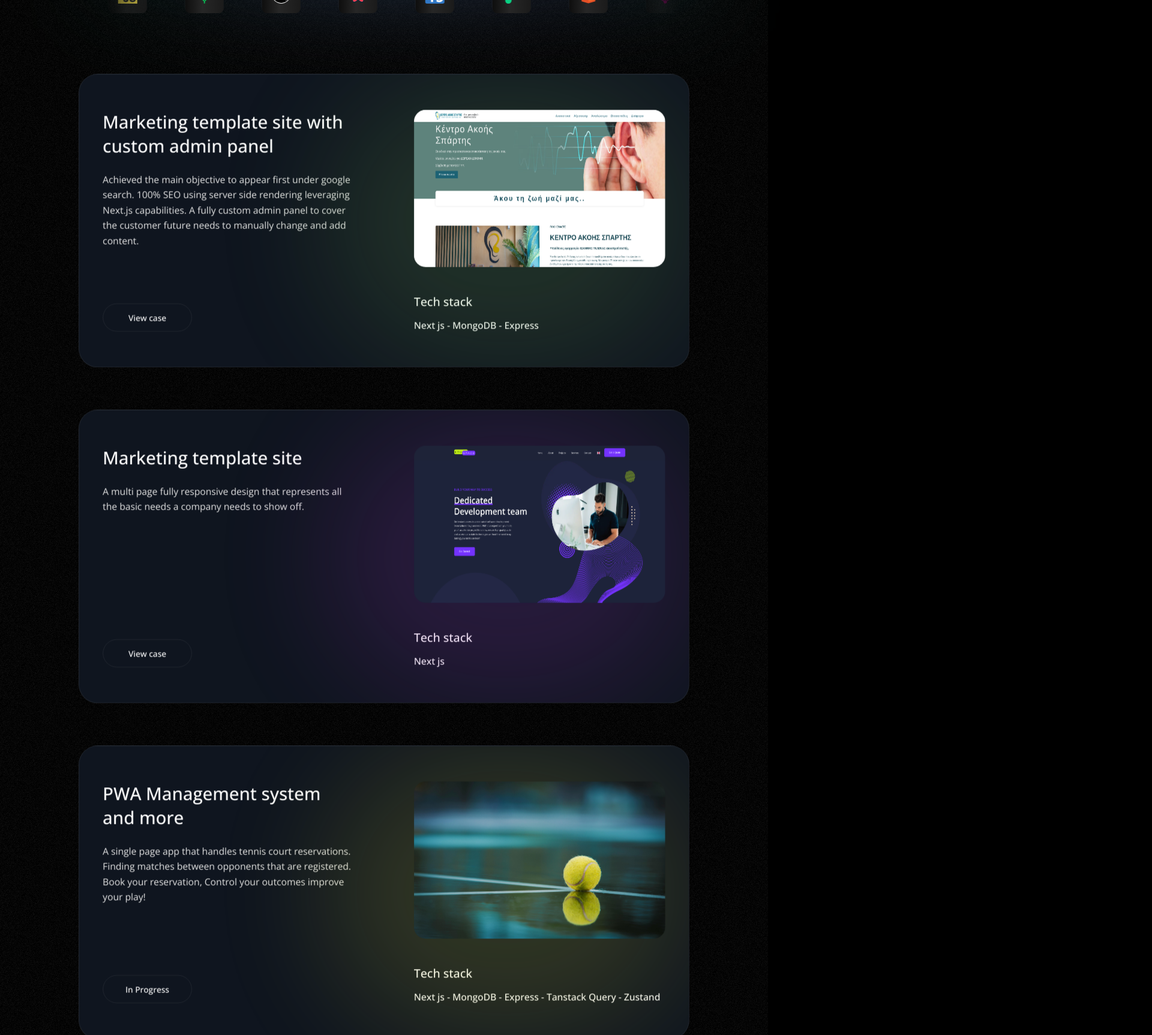
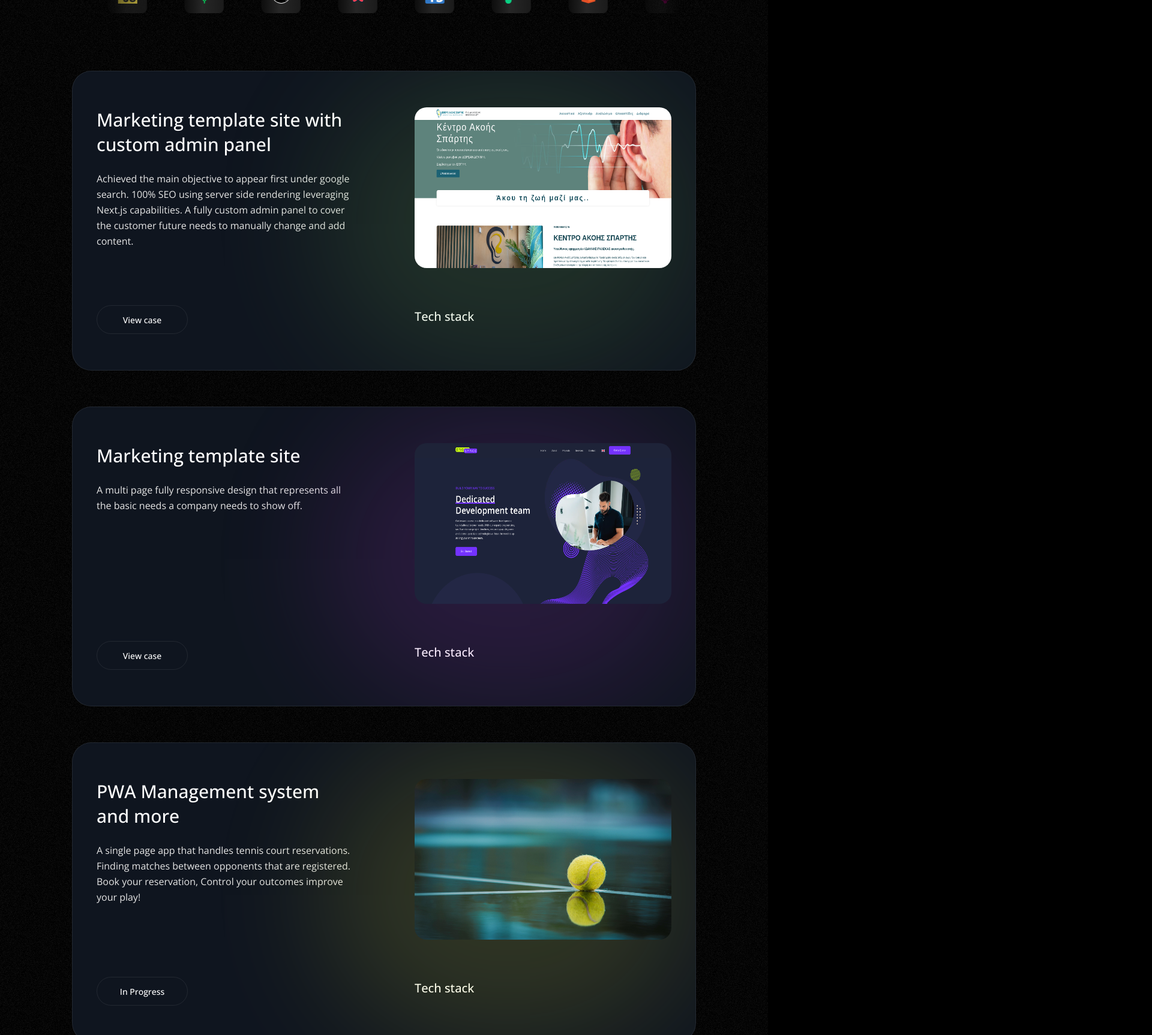
Before and after one commit to pipiskal/personal-website, a Next.js app: page / in a window 1280 px wide. Shown: the part 780-2506 px from the top of the page at 60% size, 1920 px wide, since content can reach past the window. Built offline with nearby package versions, Linux system fonts and the light colour scheme.

Commit message:
played a bit more with cards

```diff
--- a/app/components/TechSkillList/TechSkillList.module.css
+++ b/app/components/TechSkillList/TechSkillList.module.css
@@ -27,6 +27,7 @@
 
   animation: slideOpacity 1s forwards 1s;
   margin-bottom: 32px;
+  overflow: hidden;
 }
 
 .marqueeTrack {
--- a/app/page.tsx
+++ b/app/page.tsx
@@ -16,7 +16,7 @@ export default function Home() {
     <main className={styles.mainWrapper}>
       <div className={styles.blurryBackground} />
 
-      <ShapesBackground />
+      {/* <ShapesBackground /> */}
 
       <Navigation />
 
--- a/app/sections/Projects/Projects.module.css
+++ b/app/sections/Projects/Projects.module.css
@@ -1,17 +1,12 @@
 .projects {
-  /* border: 1px solid red; */
-  /* max-height: 400px; */
-  /* overflow-y: scroll; */
+  width: 100%;
   height: min-content;
   display: flex;
   flex-direction: column;
   gap: 60px;
+  margin-bottom: 64px;
 
-  width: 100%;
-
-  /* perspective: 1200px; */
-
-  margin-bottom: 64px;
+  perspective: 1200px;
 }
 
 .blurryEffect {
@@ -20,11 +15,9 @@
   top: 0;
   height: 100%;
   width: 60%;
-  /* background-color: rgba(130, 201, 94, 1); */
   border-radius: 1000px;
   opacity: 0.15;
   filter: blur(100px);
-  /* transform-style: preserve-3d; */
 }
 
 .blurryGreen {
@@ -40,7 +33,7 @@
 }
 
 .blurryRed {
-  background-color: rgb(228, 63, 63);
+  background-color: rgb(38, 80, 232);
 }
 
 .projectCard {
@@ -56,35 +49,8 @@
   border-radius: 32px;
   padding: 60px 40px;
   overflow: hidden;
-  /* transform-style: preserve-3d; */
-
-  transform: matrix3d(
-    0.97865,
-    0,
-    0,
-    0,
-    0,
-    0.97865,
-    0,
-    0,
-    0,
-    0,
-    1,
-    -0.000833333,
-    0,
-    0,
-    0,
-    1
-  );
-
-  /* perspective: 1200px; */
-  /* transform: translateZ(-160px); */
-  /* transform: scale3d(0.9, 0.9, 0.9); */
-
-  /* scale: 0.9; */
-
   scale: 1;
-  transition: all 0.4s ease;
+  transition: all 0.2s ease;
 }
 
 .infoSection {
@@ -95,6 +61,8 @@
 }
 
 .imageSection {
+  max-width: 428px;
+  width: 100%;
   display: flex;
   flex-direction: column;
   justify-content: space-between;
@@ -102,9 +70,7 @@
 
 .projectImageWrapper {
   position: relative;
-  /* max-width: 428px; */
-  /* width: 100%; */
-  width: 428px;
+  width: 100%;
   height: 268px;
   border-radius: 20px;
   overflow: hidden;
@@ -114,20 +80,14 @@
   font-size: 30px;
   font-weight: 500;
   color: white;
-  /* color: rgba(230, 230, 230); */
   margin-bottom: 24px;
 }
 
 .description {
   font-size: 16px;
   font-weight: 400;
-  /* color: rgb(179 194 203); */
   color: rgba(230, 230, 230);
-
   line-height: 26px;
-}
-
-.projectImage {
 }
 
 .viewCaseStudy {
@@ -167,3 +127,31 @@
   font-weight: 500;
   color: white;
 }
+
+/* transform: matrix3d(
+    0.97865,
+    0,
+    0,
+    0,
+    0,
+    0.97865,
+    0,
+    0,
+    0,
+    0,
+    1,
+    -0.000833333,
+    0,
+    0,
+    0,
+    1
+  ); */
+
+/* perspective: 1200px; */
+/* transform: translateZ(-160px); */
+/* transform: scale3d(0.9, 0.9, 0.9); */
+
+/* scale: 0.9; */
+
+/* color: rgb(179 194 203); */
+/* color: rgba(230, 230, 230); */
--- a/app/sections/Projects/Projects.tsx
+++ b/app/sections/Projects/Projects.tsx
@@ -6,58 +6,50 @@ import styles from "./Projects.module.css";
 import Link from "next/link";
 
 const Projects = (): JSX.Element => {
-  const firstBox = useRef(null);
-  const secondBox = useRef(null);
-  const thirdBox = useRef(null);
-  const fourthBox = useRef(null);
+  // const handleScroll = (cards: any, stickyOffset, maxScale) => {
+  //   cards.forEach((card, index) => {
+  //     const cardRect = card.getBoundingClientRect();
+  //     const cardTop = cardRect.top; // Distance from the top of the viewport
 
-  //   useEffect(() => {
-  //     const scrollY = window?.scrollY;
-  //     const projectWrapper =
-  //       document.getElementById("projectsWrapper")?.scrollTop;
+  //     console.log("cardTop", cardTop, "index", index);
 
-  //     console.log("scrollY", scrollY);
-  //     console.log("projectWrapper", projectWrapper);
-  //   }, []);
+  //     // Check if the card has reached the sticky position
+  //     if (cardTop > stickyOffset) {
+  //       const scale = Math.max(1 - cardTop * 0.0001, 0.85);
 
-  // console.log("firstBox", firstBox.current?.scrollTop);
+  //       card.style.transform = `scale(${scale})`;
+  //     }
+  //     // else {
+  //     //   // Reset the scale if the card is not at the sticky position
+  //     //   card.style.transform = "scale(1)";
+  //     // }
 
-  // const handleScroll = (element: any) => {
-  //   const position = window.pageYOffset;
-  //   console.log("position", position);
-
-  //   if (position > 800 && position < 1300) {
-  //     firstBox.current?.setAttribute(
-  //       "style",
-  //       `scale : ${1 - position / 10000}`
-  //     );
-  //   }
-
-  //   if (position > 1300 && position < 1800) {
-  //     secondBox.current?.setAttribute(
-  //       "style",
-  //       `scale : ${1 - position / 40000}`
-  //     );
-  //   }
-
-  //   if (position > 1800 && position < 2000) {
-  //     thirdBox.current?.setAttribute(
-  //       "style",
-  //       `scale : ${1 - position * 0.00002}`
-  //     );
-  //   }
-
-  //   // if (position > 2300 && position < 2300) {
-  //   //   thirdBox.current?.setAttribute("style", `scale : ${1 - position / 8000}`);
-  //   // }
+  //     // Enable scaling for the next card only if the current card has reached the sticky position
+  //     // if (index < cards.length - 1) {
+  //     //   const nextCard = cards[index + 1];
+  //     //   const nextCardRect = nextCard.getBoundingClientRect();
+  //     //   if (cardTop <= stickyOffset && nextCardRect.top > stickyOffset) {
+  //     //     nextCard.style.position = "sticky";
+  //     //     nextCard.style.top = `${stickyOffset}px`;
+  //     //   }
+  //     // }
+  //   });
   // };
 
   // useEffect(() => {
-  //   window.addEventListener("scroll", handleScroll, { passive: true });
-  //   // const takis2 = document.getElementById("takis");
+  //   const cards = document.querySelectorAll(".card");
+  //   const stickyOffset = 100; // Sticky position offset (100px from the top)
+  //   const maxScale = 0.85; // Minimum scale value
+  //   // const maxScroll = document.body.scrollHeight - window.innerHeight;
+
+  //   window.addEventListener("scroll", () =>
+  //     handleScroll(cards, stickyOffset, maxScale)
+  //   );
 
   //   return () => {
-  //     window.removeEventListener("scroll", () => handleScroll(takis2));
+  //     window.removeEventListener("scroll", () =>
+  //       handleScroll(cards, stickyOffset, maxScale)
+  //     );
   //   };
   // }, []);
 
@@ -67,7 +59,7 @@ const Projects = (): JSX.Element => {
       className={`${styles.projects} maxWrapper`}
       onScroll={(e) => console.log(e)}
     >
-      <div id="box1" className={styles.projectCard}>
+      <div id="box1" className={`${styles.projectCard} card`}>
         <div className={`${styles.blurryEffect} ${styles.blurryGreen}`} />
 
         <div className={styles.infoSection}>
@@ -106,16 +98,16 @@ const Projects = (): JSX.Element => {
           <div className={styles.techWrapper}>
             <h4 className={styles.technologyTitle}>Tech stack</h4>
 
-            <p className={styles.techDescription}>
+            {/* <p className={styles.techDescription}>
               Next js - MongoDB - Express
-            </p>
+            </p> */}
           </div>
         </div>
       </div>
 
       <div
         id="box2"
-        className={styles.projectCard}
+        className={`${styles.projectCard} card`}
         style={{
           top: 140,
         }}
@@ -154,14 +146,14 @@ const Projects = (): JSX.Element => {
           <div className={styles.techWrapper}>
             <h4 className={styles.technologyTitle}>Tech stack</h4>
 
-            <p className={styles.techDescription}>Next js</p>
+            {/* <p className={styles.techDescription}>Next js</p> */}
           </div>
         </div>
       </div>
 
       <div
         id="box3"
-        className={styles.projectCard}
+        className={`${styles.projectCard} card`}
         style={{
           top: 180,
         }}
@@ -201,16 +193,16 @@ const Projects = (): JSX.Element => {
           <div className={styles.techWrapper}>
             <h4 className={styles.technologyTitle}>Tech stack</h4>
 
-            <p className={styles.techDescription}>
+            {/* <p className={styles.techDescription}>
               Next js - MongoDB - Express - Tanstack Query - Zustand
-            </p>
+            </p> */}
           </div>
         </div>
       </div>
 
       <div
         id="box4"
-        className={styles.projectCard}
+        className={`${styles.projectCard} card`}
         style={{
           top: 220,
         }}
@@ -252,9 +244,9 @@ const Projects = (): JSX.Element => {
           <div className={styles.techWrapper}>
             <h4 className={styles.technologyTitle}>Tech stack</h4>
 
-            <p className={styles.techDescription}>
+            {/* <p className={styles.techDescription}>
               NX - Next js - React Native - MongoDB - Express
-            </p>
+            </p> */}
           </div>
         </div>
       </div>
```
